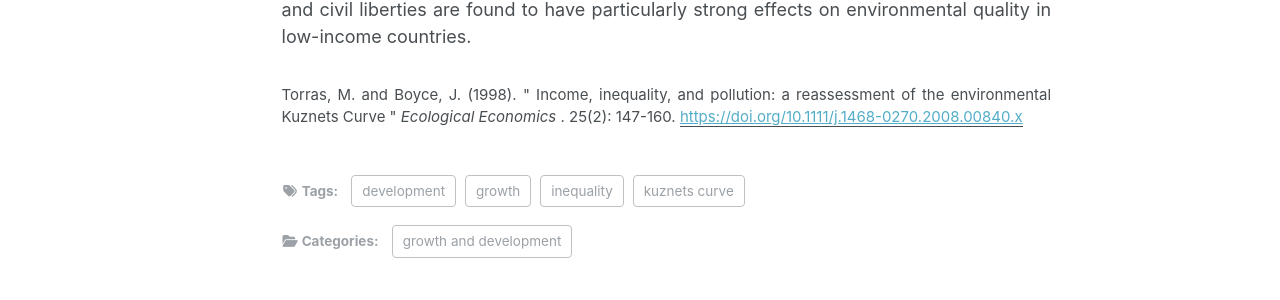
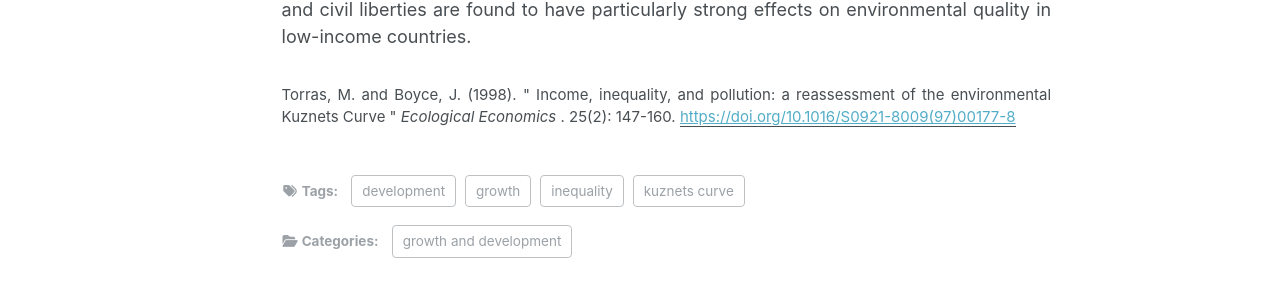
Before and after one commit to just-enviro-econ/just-enviro-econ.github.io, a Jekyll site: the page built from _publications/1998-05-01-kuznets-curve.md, in a window 1280 px wide and 1312 px high. Shown: the part 530-830 px from the top of the window. Built offline with Jekyll 4.4.1, drawn with Linux system fonts in a browser that asks for light colours; part of the change alters nothing that is shown.

Commit message:
Update 1998-05-01-kuznets-curve.md

```diff
--- a/_publications/1998-05-01-kuznets-curve.md
+++ b/_publications/1998-05-01-kuznets-curve.md
@@ -5,7 +5,7 @@ permalink: /publication/income-inequality-pollution-environmental-kuznets-curve
 excerpt: ''
 date: 1998-05-01
 venue: 'Ecological Economics'
-paperurl: ' https://doi.org/10.1111/j.1468-0270.2008.00840.x'
+paperurl: 'https://doi.org/10.1016/S0921-8009(97)00177-8'
 citation: 'Torras, M. and Boyce, J. (1998). &quot; Income, inequality, and pollution: a reassessment of the environmental Kuznets Curve &quot; <i>  Ecological Economics </i>. 25(2): 147-160.'
 category: 'growth and development'
 tags:
```
